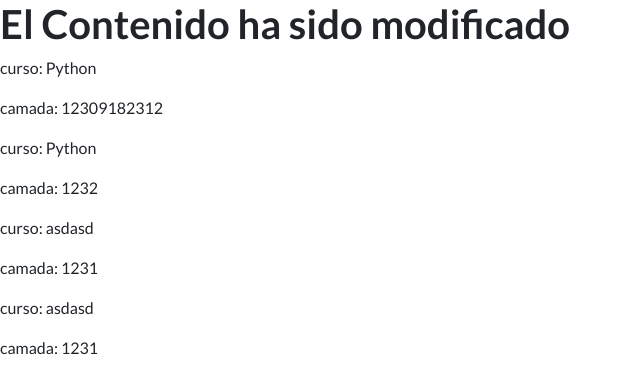
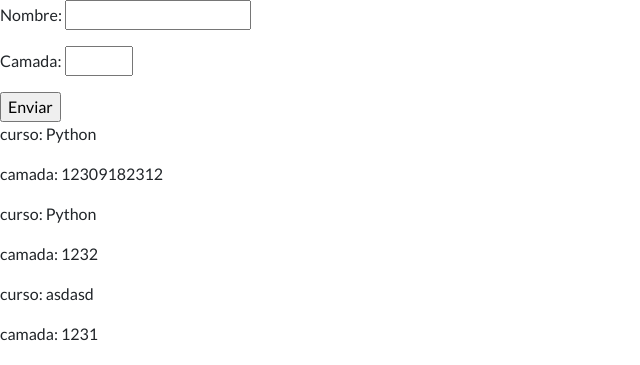
Before and after one commit to kruber312/ProyectoCoder, a Django app: page /AppCoder/cursos in a window 1280 px wide. Shown: the part 66-431 px from the top of the page, without its empty margins (0-640 px from the left). Run offline with Django 4.2, Linux system fonts and the light colour scheme; data comes from the database, SQL or seed files in the repository; both versions use the stored data as it was after the commit; some libraries are stand-ins or nearby versions.

Commit message:
Half Clase 21.
Formulario para ingresar Cursos completo

```diff
--- /dev/null
+++ b/AppCoder/forms.py
@@ -0,0 +1,6 @@
+from django import forms
+
+class CursoForm(forms.Form):
+
+    nombre = forms.CharField(min_length=3,max_length=40)
+    camada = forms.IntegerField(min_value=1000,max_value=9999)
--- a/AppCoder/models.py
+++ b/AppCoder/models.py
@@ -3,7 +3,7 @@
 # Create your models here.
 class Curso(models.Model):
     nombre = models.CharField(max_length=40) #Para la base de datos un string es un CharField
-    camada = models.IntegerField()
+    camada = models.IntegerField(unique=True)
 
     def __str__(self):
         return f'Curso: {self.nombre}, Camada: {self.camada}'
--- a/AppCoder/views.py
+++ b/AppCoder/views.py
@@ -1,5 +1,6 @@
-from django.shortcuts import HttpResponse, render
+from django.shortcuts import HttpResponse, render, redirect
 from AppCoder.models import Curso
+from AppCoder.forms import CursoForm
 
 # Create your views here.
 def guardar_curso(request, nombre, camada):
@@ -14,9 +15,20 @@
     return render(request, "base.html")
 
 def cursos(request):
+    if request.method == "POST":
+        mi_formulario = CursoForm(request.POST)
+
+        if mi_formulario.is_valid():
+            informacion = mi_formulario.cleaned_data
+            curso_save = Curso(
+                nombre=informacion["nombre"],
+                camada=informacion["camada"]
+            )
+            curso_save.save()
     all_cursos = Curso.objects.all()
     context = {
-        "cursos": all_cursos
+        "cursos": all_cursos,
+        "form": CursoForm()
     }
     return render(request, "AppCoder/cursos.html", context=context)
 
--- a/templates/AppCoder/cursos.html
+++ b/templates/AppCoder/cursos.html
@@ -3,7 +3,14 @@
 
 
 {% block contenido_cambia %}
-    <h1>El Contenido ha sido modificado</h1>
+
+    <form action="{% url "AppCoderCursos" %}" method="post">
+        {% csrf_token %}
+        {{ form.as_p }}
+        <input type="submit" value="Enviar">
+    </form>
+
+
     {% if cursos%}
         {% for curso in cursos %}
             <p>curso: {{  curso.nombre }}</p>
```
Also changed, not shown: db.sqlite3.
